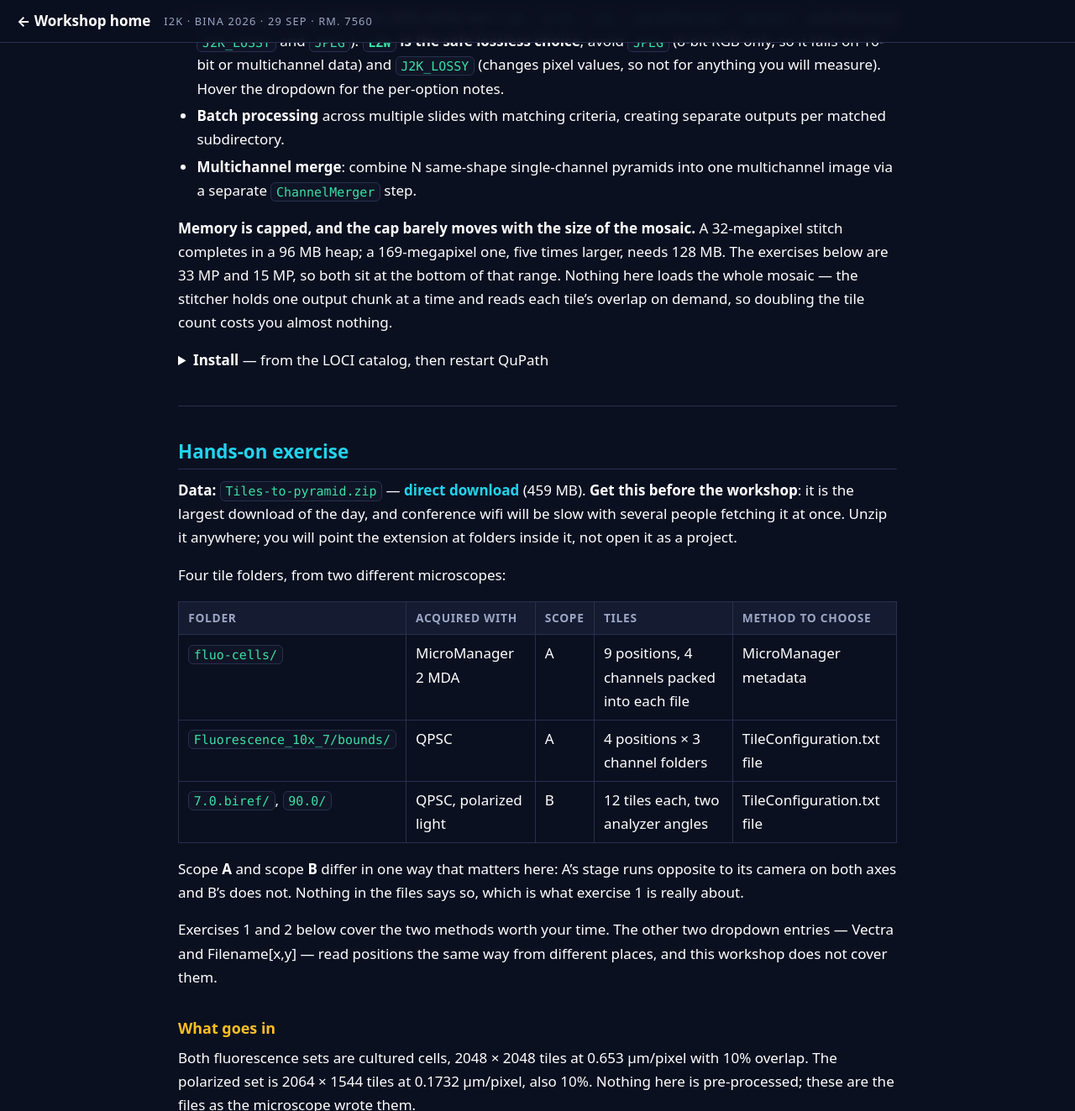
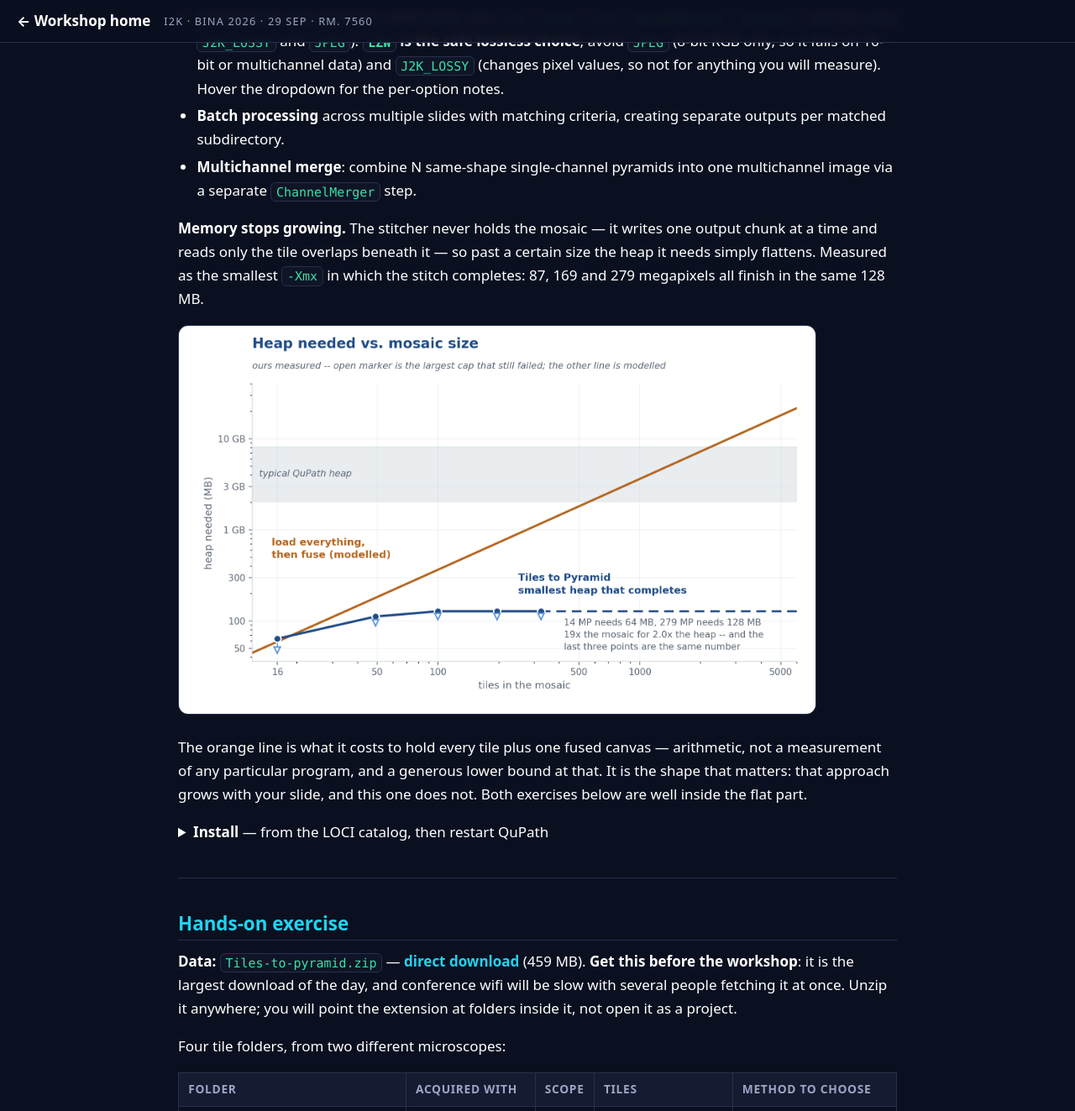
Before and after one commit to MichaelSNelson/BINA-I2K-2026-QuPath-Extensions, a Jekyll site: the page built from docs/13-tiles-to-pyramid.md, in a window 1280 px wide and 1400 px high, scrolled down 1660 px, cut to the strip 0-1323 px from the top of the window. Shown: the whole strip at 84% size. Built offline with Jekyll 4.4.1, drawn with Linux system fonts in a browser that asks for light colours.

Commit message:
Tiles to Pyramid: show the memory curve instead of asserting it
The memory paragraph asked the reader to take a number on trust, and the
comparison it leaned on -- "the old path needed 2-4 GB" -- undersells the
point, because 2-4 GB is not a lot of memory.

Replaced with a measured curve. Five mosaic sizes, each heap floor bracketed by
the largest cap that still failed, tiles read from disk so the measurement is
the stitcher's and not a fixture's:

   16 tiles   14 MP    64 MB
   49 tiles   43 MP   112 MB
  100 tiles   87 MP   128 MB
  196 tiles  169 MP   128 MB
  324 tiles  279 MP   128 MB

The last three are identical, which is the whole claim: the curve does not grow
slowly, it stops. Against it sits the arithmetic for holding every tile plus one
fused canvas, labelled modelled and kept a generous lower bound -- it climbs
through the typical QuPath heap band while ours runs flat.

Single panel, since this is a page and not a slide; the three-panel deck figure
stays as it is, with the new point added to its data.

Also swaps the nominal-vs-registered pair for one cut from the workshop's own
fluo-cells folder. The old pair was a 5 px error shown at 330 px wide, where it
was invisible -- two panels a reader would call identical. The new one is 12 px
on a hard cut, at the same coordinates in both mosaics with the same intensity
scaling, and the break is plain.

Claude-Session: https://claude.ai/code/session_0196eZ7pJQGJ5ciiaP6XEu5P

```diff
--- a/docs/13-tiles-to-pyramid.md
+++ b/docs/13-tiles-to-pyramid.md
@@ -63,11 +63,17 @@ all of them, so they stay aligned with each other and not just internally.
 - **Multichannel merge**: combine N same-shape single-channel pyramids into one multichannel
   image via a separate `ChannelMerger` step.
 
-**Memory is capped, and the cap barely moves with the size of the mosaic.** A 32-megapixel
-stitch completes in a 96 MB heap; a 169-megapixel one, five times larger, needs 128 MB. The
-exercises below are 33 MP and 15 MP, so both sit at the bottom of that range. Nothing here
-loads the whole mosaic — the stitcher holds one output chunk at a time and reads each tile's
-overlap on demand, so doubling the tile count costs you almost nothing.
+**Memory stops growing.** The stitcher never holds the mosaic — it writes one output chunk at a
+time and reads only the tile overlaps beneath it — so past a certain size the heap it needs
+simply flattens. Measured as the smallest `-Xmx` in which the stitch completes: 87, 169 and 279
+megapixels all finish in the same 128 MB.
+
+<img src="../images/tiles-to-pyramid/memory_scaling.png" alt="Log-log plot of heap needed against tiles in the mosaic. The measured Tiles to Pyramid curve rises from 64 MB at 16 tiles to 128 MB at 100 tiles and then runs flat through 324 tiles, while a modelled load-everything-then-fuse line climbs steadily through the typical QuPath heap band." width="760">
+
+The orange line is what it costs to hold every tile plus one fused canvas — arithmetic, not a
+measurement of any particular program, and a generous lower bound at that. It is the shape that
+matters: that approach grows with your slide, and this one does not. Both exercises below are
+well inside the flat part.
 
 <details markdown="1">
 <summary><b>Install</b> — from the LOCI catalog, then restart QuPath</summary>
```
Also changed, not shown: images/tiles-to-pyramid/memory_scaling.png.
